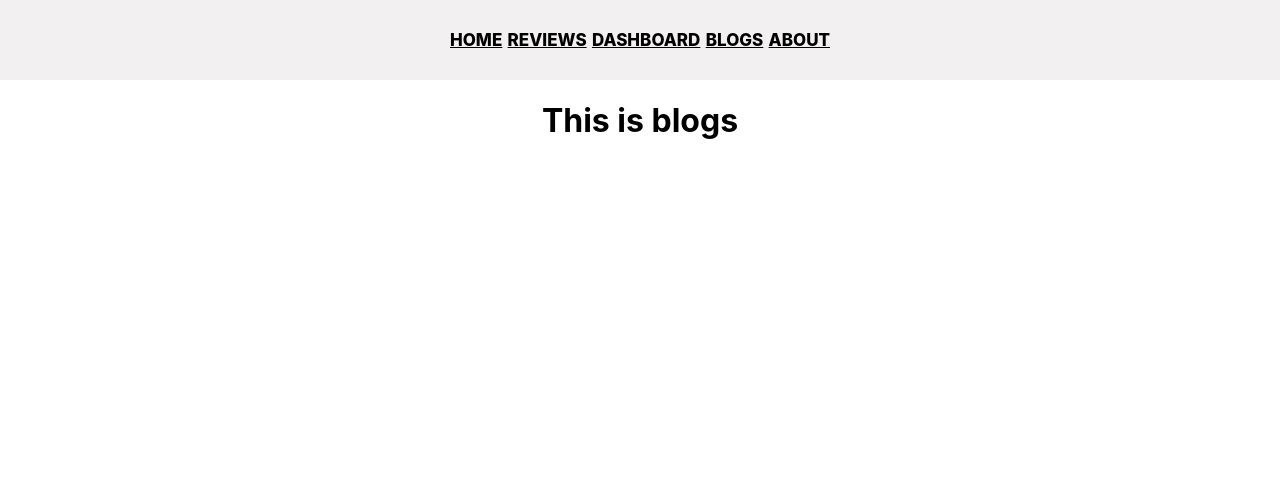
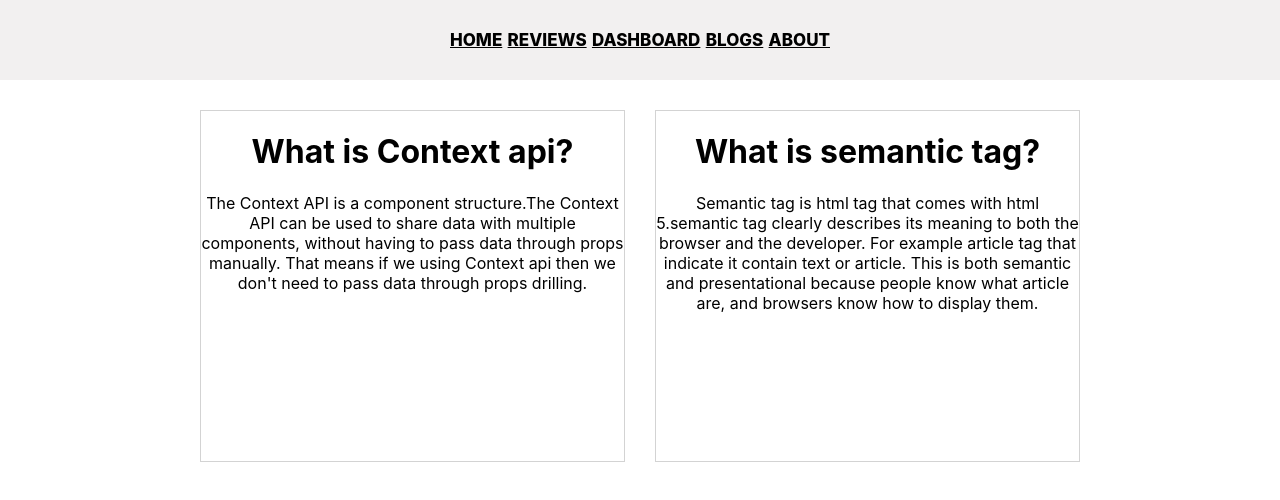
Before and after one commit to MD-Jubayer-Khan/product-analysis-website, a React (Create React App) app: page /blogs in a window 1280 px wide. Shown: the top 500 px of the page. Built offline with nearby package versions, Linux system fonts and the light colour scheme.

Commit message:
answer two questions

```diff
--- a/public/index.html
+++ b/public/index.html
@@ -24,7 +24,7 @@
       work correctly both with client-side routing and a non-root public URL.
       Learn how to configure a non-root public URL by running `npm run build`.
     -->
-    <title>React App</title>
+    <title>BD Electronics</title>
   </head>
   <body>
     <noscript>You need to enable JavaScript to run this app.</noscript>
--- a/src/Components/Blogs/Blogs.js
+++ b/src/Components/Blogs/Blogs.js
@@ -2,8 +2,15 @@ import React from 'react';
 
 const Blogs = () => {
     return (
-        <div>
-            <h1>This is blogs</h1>
+        <div style={{display:'flex', margin:'0 200px'}}>
+            <div style={{border:'1px solid lightGray', width:'500px',height:'350px',marginRight:'30px', marginTop:'30px'}}>
+            <h1>What is Context api?</h1>
+            <p>The Context API is a component structure.The Context API can be used to share data with multiple components, without having to pass data through props manually. That means if we using Context api then we don't need to pass data through props drilling.</p>
+        </div>
+        <div style={{border:'1px solid lightGray', width:'500px',height:'350px', marginTop:'30px'}}>
+            <h1>What is semantic tag?</h1>
+            <p> Semantic tag is html tag that comes with html 5.semantic tag clearly describes its meaning to both the browser and the developer. For example article tag that indicate it contain text or article. This is both semantic and presentational because people know what article are, and browsers know how to display them.</p>
+         </div>
         </div>
     );
 };
--- a/src/Components/CustomerReview/CustomerReview.css
+++ /dev/null
@@ -1,9 +0,0 @@
-.review-container{
-    border: 1px solid rgb(228, 221, 221);
-    border-radius: 8px;
-    height: 150px;
-    width: 600px;
-    padding: 20px;
-    margin: 30px 470px;
-    position: center;
-}
--- a/src/Components/CustomerReview/CustomerReview.js
+++ b/src/Components/CustomerReview/CustomerReview.js
@@ -1,9 +1,13 @@
 import React from 'react';
-import './CustomerReview.css'
 
 const CustomerReview = ({name, text, rating}) => {
     return (
-        <div className='review-container'>
+        <div style={{border:' 1px solid rgb(228, 221, 221)',
+           height:' 150px',
+           width: '600px',
+           borderRadius: '8px',
+           padding: '20px',
+           margin: '30px 470px'}}>
           <h3>Name: {name}</h3>
           <p>Review: {text}</p>
           <h4>Rating: {rating}</h4>
--- a/src/Components/Reviews/Reviews.js
+++ b/src/Components/Reviews/Reviews.js
@@ -19,7 +19,12 @@ const Reviews = () => {
     );
     function User (props){
         return(
-            <div className='review-container'>
+            <div style={{border:' 1px solid rgb(228, 221, 221)',
+                  borderRadius: '8px',
+                  height:' 150px',
+                  width: '600px',
+                  padding: '20px',
+                  margin: '30px 470px'}}>
                  <h3>Name: {props.name}</h3>
                  <p>Review: {props.text}</p>
                  <h4>Rating: {props.ratings}</h4>
```
